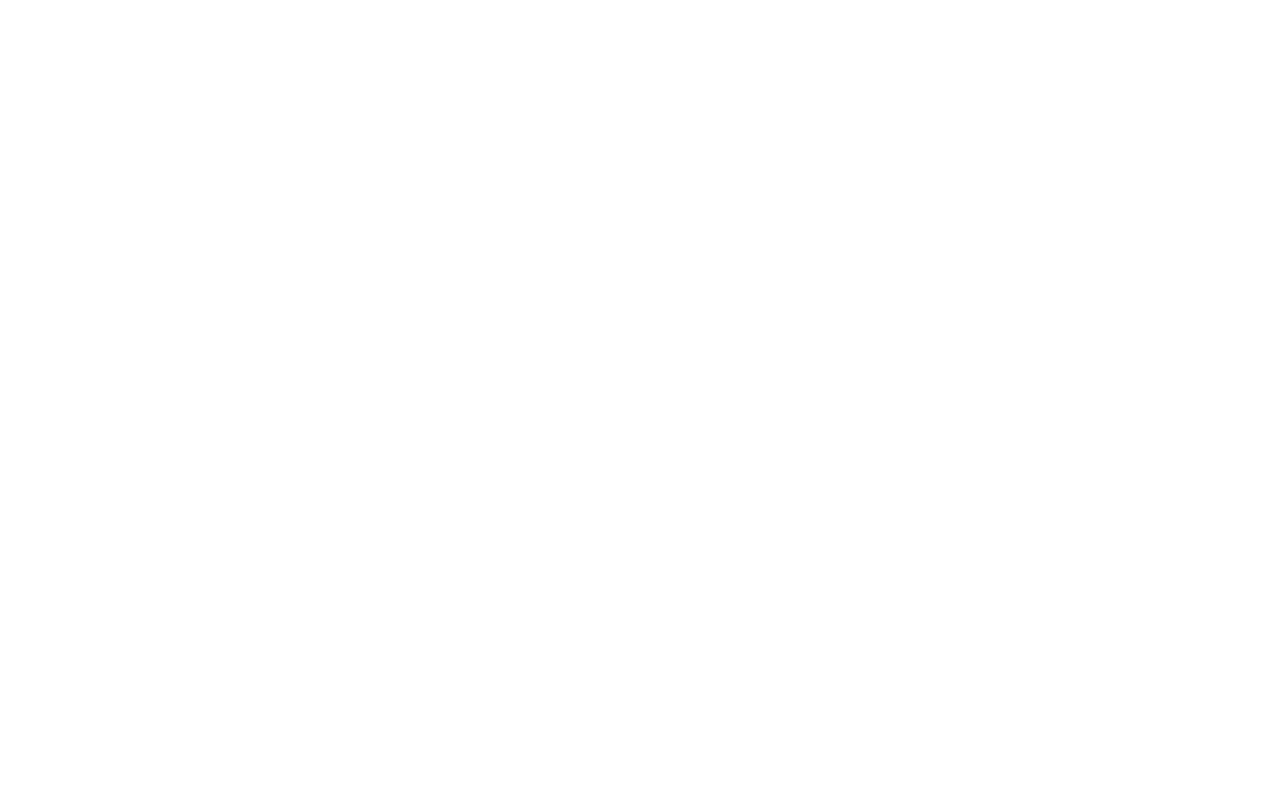
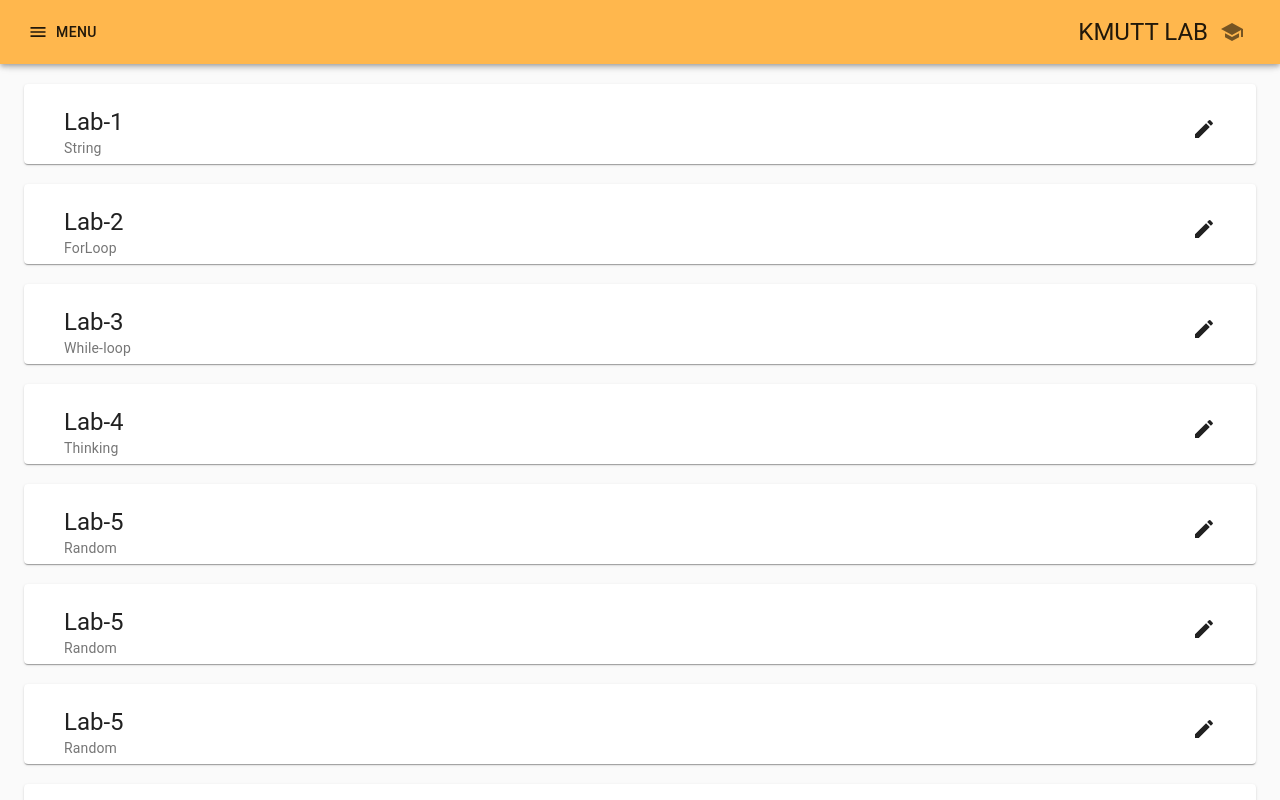
Before and after one commit to nutthanonn/personal-website, a React (Create React App) app in the folder client/: page /test in a window 1280 px wide. Shown: the top 800 px of the page. Built offline with nearby package versions, Linux system fonts and the light colour scheme; the HTML template or start-up script is replaced by a standard one.

Commit message:
[+] BackEnd/FrontEnd

```diff
--- a/client/src/App.js
+++ b/client/src/App.js
@@ -3,6 +3,7 @@
 import RegisterPage from "./MainComponent/register_login/RegisterPage";
 import Home from "./MainComponent/register_login/Home";
 import { SnackbarProvider } from "notistack";
+import MainPage from "./MainComponent/mainpage/MainPage";
 const App = () => {
   return (
     <div>
@@ -17,6 +18,9 @@
       <Route path="/register">
         <RegisterPage />
       </Route>
+      <Route path="/test">
+        <MainPage />
+      </Route>
     </div>
   );
 };
--- a/client/src/MainComponent/mainpage/Drower.js
+++ b/client/src/MainComponent/mainpage/Drower.js
@@ -4,6 +4,7 @@
 import ExitToAppIcon from "@material-ui/icons/ExitToApp";
 import WatchLaterIcon from "@material-ui/icons/WatchLater";
 import { useState } from "react";
+import { Link } from "react-router-dom";
 import {
   makeStyles,
   Drawer,
@@ -89,7 +90,7 @@
 
         <Divider />
 
-        <ListItem button key={"LogOut"}>
+        <ListItem button key={"LogOut"} component={Link} to="/">
           <ListItemIcon>
             <ExitToAppIcon />
           </ListItemIcon>
@@ -102,7 +103,7 @@
   return (
     <div>
       <React.Fragment key="MENU">
-        <Button onClick={toggleDrawer("MENU", true)} endIcon={<MenuIcon />}>
+        <Button onClick={toggleDrawer("MENU", true)} startIcon={<MenuIcon />}>
           MENU
         </Button>
         <Drawer
```
